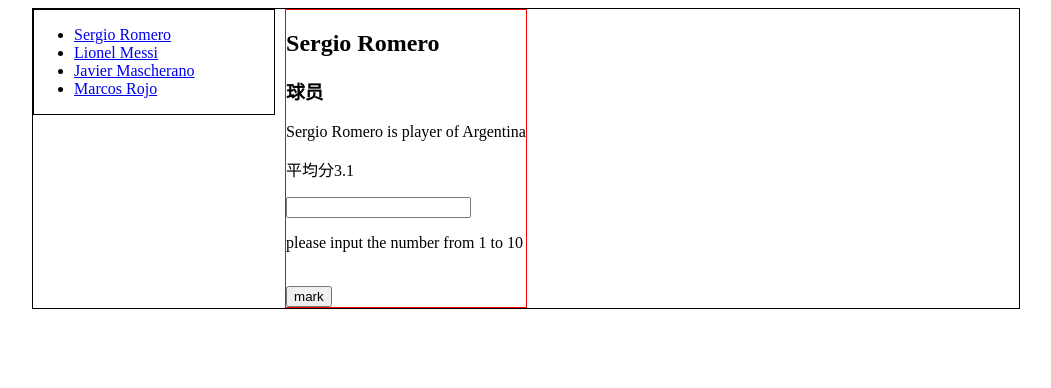
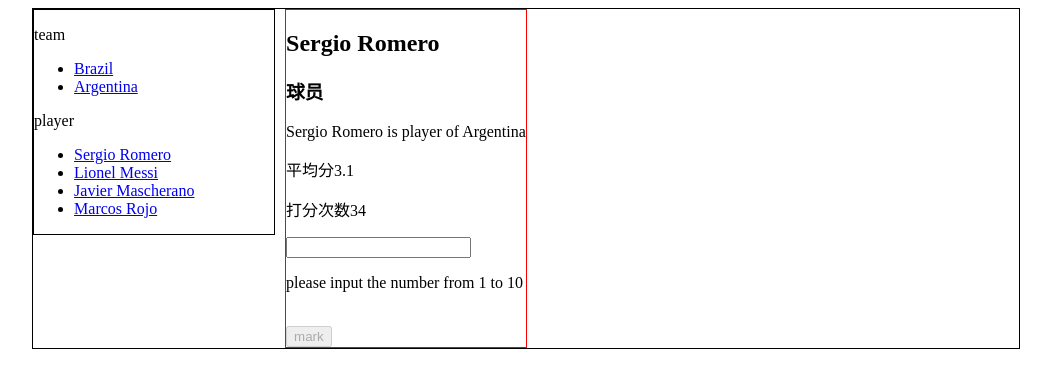
Before and after one commit to freedream520/mark-player, a Django app: page /team/111/11101 in a window 1280 px wide. Shown: the top 388 px of the page, without its empty margins (114-1165 px from the left). Run offline with Django 3.2, Linux system fonts and the light colour scheme; data comes from the database, SQL or seed files in the repository; both versions use the stored data as it was after the commit; some libraries are stand-ins or nearby versions.

Commit message:
player page add menu and so on

```diff
--- a/player/models.py
+++ b/player/models.py
@@ -28,9 +28,9 @@ class Player(models.Model):
         print('times  ',mt)
 
         if ori_mark == 0:
-            self.ave_mark = new_mark
+            self.ave_mark = round(new_mark,1)
         else:
-            self.ave_mark = (ori_mark*mt+new_mark)/(mt+1)
+            self.ave_mark =round( (ori_mark*mt+new_mark)/(mt+1) ,1)
 
             self.mark_times =mt+1
         pass
--- a/player/static/player.css
+++ b/player/static/player.css
@@ -6,7 +6,7 @@
 	margin-right:auto;
 }
 
-#team_member_sec{
+#menu{
 	border: solid 1px black;
 	width:240px;
 	float:left;
--- a/player/templates/team/player.html
+++ b/player/templates/team/player.html
@@ -20,10 +20,21 @@
 
 
 	<div id='content'>
-	<section id='team_member_sec'>
+	<section id='menu'>
+		<p>team</p>
+		{% if team_list %}
+		<ul>
+		{% for team in team_list %}
+        <li><a href="{% url 'team:teamDetail' team.id %}">{{ team.name }}</a></li>
+		{% endfor %}
+		</ul>
+		{% else %}
+			<p>No teams are available.</p>
+
+		{% endif %}
 
 		{% if player_set %}
-
+		<p>player</p>
 		<ul>
 			{% for o_player in player_set %}
 			<li><a href="{% url 'team:player' team.id o_player.id %}">{{ o_player.name }}</a></li>
@@ -41,14 +52,15 @@
 		{% if error_message %}<p><strong>{{ error_message }}</strong></p>{% endif %}
 
 		<p>{{ player.name }} is player of {{team.name }}</p>
-		<p>平均分{{player.ave_mark}} </p>
+		<p id='ave_mark'>平均分{{player.ave_mark}} </p>
+		<p id=''>打分次数{{player.mark_times}} </p>
 		<form action="{%url 'team:mark' team.id player.id%}" method="post">
 			{% csrf_token %}
 			<input type="text"  name='mark_input'  id='mark_input'/>
 			<p id='message'>please input the number from 1 to 10	</p>
 			</br>
 
-		<input type="submit" value="mark" id='sButton' />
+		<input type="submit" value="mark" id='sButton' disabled='true'/>
 		</form>
 	</section>
 	<div id='fff' ></div>
--- a/player/views.py
+++ b/player/views.py
@@ -37,6 +37,7 @@ def playerDetail(request,team_id,player_id):
     #print(player_set,'player set')
     return render(request, 'team/player.html', {'player': player,
                                                 'team':team,
+                                                'team_list': getTeams(),
                                                 'player_set':player_set})
 
 def mark(request,team_id,player_id):
```
Also changed, not shown: db.sqlite3.
